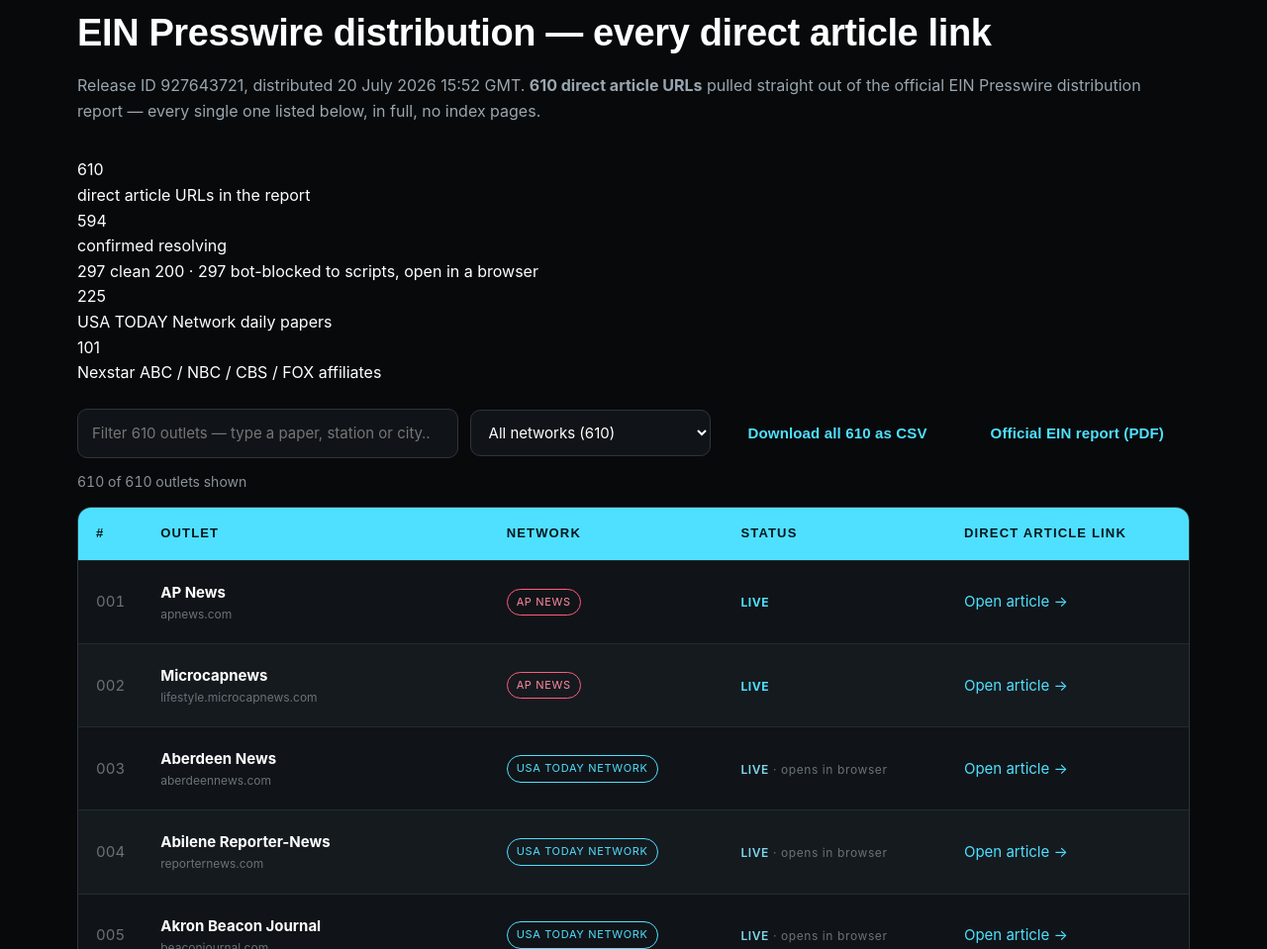
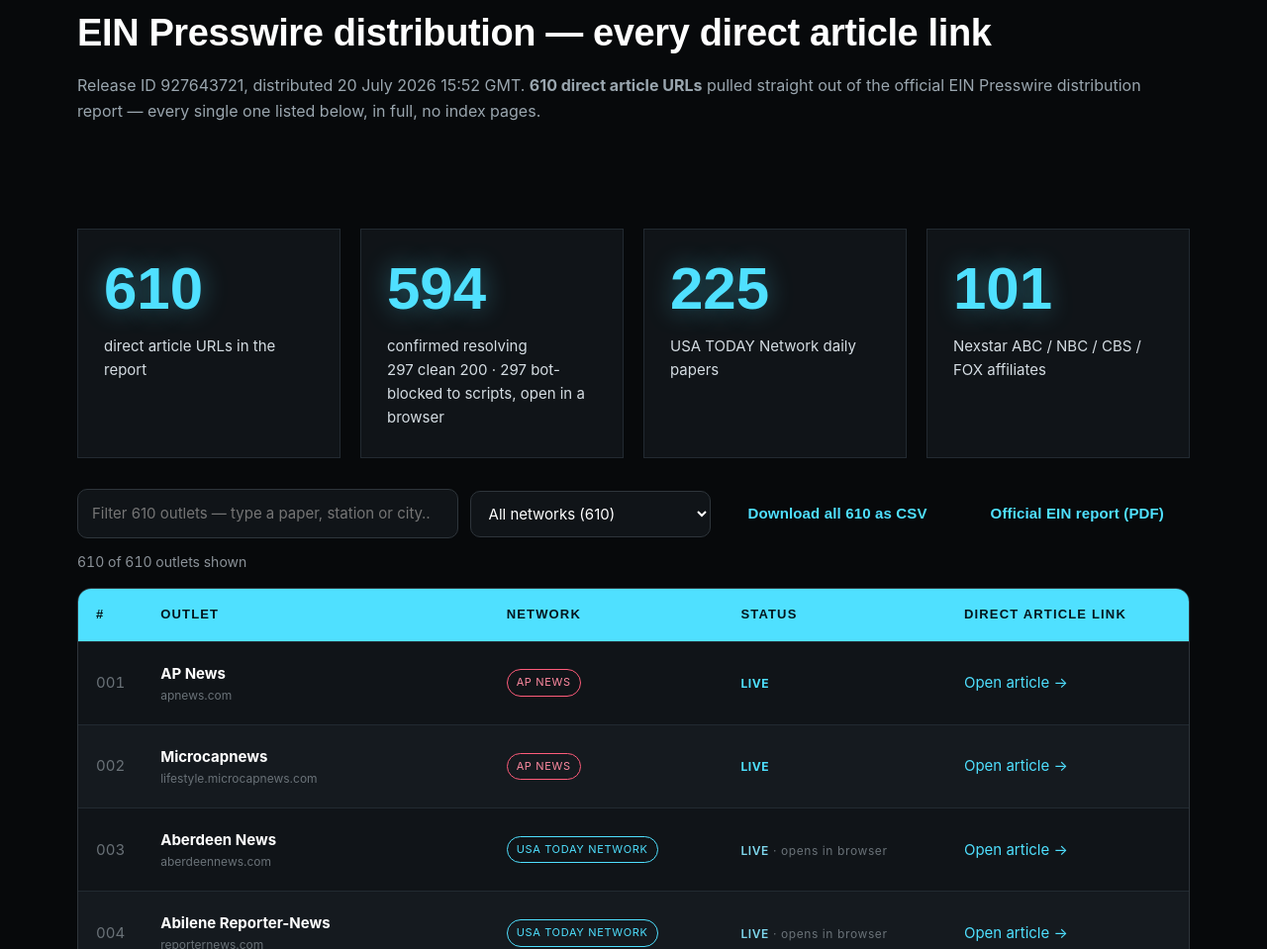
Before and after one commit to gitteromri-ux/lla-chapter1-pr-coverage, a plain HTML site: page index.html in a window 1280 px wide. Shown: the part 3817-4776 px from the top of the page at 99% size. Drawn offline with Linux system fonts and the light colour scheme; a web font is replaced by a local one.

Commit message:
Fix outlet categorisation and stat card styling

```diff
--- a/index.html
+++ b/index.html
@@ -213,11 +213,11 @@
     <h2>EIN Presswire distribution &mdash; every direct article link</h2>
     <p class="lead">Release ID 927643721, distributed 20 July 2026 15:52 GMT. <b>610 direct article URLs</b> pulled straight out of the official EIN Presswire distribution report &mdash; every single one listed below, in full, no index pages.</p>
 
-    <div class="kpis" style="margin:28px 0 8px">
-      <div class="kpi"><div class="n">610</div><div class="l">direct article URLs in the report</div></div>
-      <div class="kpi"><div class="n">594</div><div class="l">confirmed resolving<br>297 clean 200 &middot; 297 bot-blocked to scripts, open in a browser</div></div>
-      <div class="kpi"><div class="n">225</div><div class="l">USA TODAY Network daily papers</div></div>
-      <div class="kpi"><div class="n">101</div><div class="l">Nexstar ABC / NBC / CBS / FOX affiliates</div></div>
+    <div class="stats" style="margin:28px 0 8px">
+      <div class="stat"><b>610</b><span>direct article URLs in the report</span></div>
+      <div class="stat"><b>594</b><span>confirmed resolving<br>297 clean 200 &middot; 297 bot-blocked to scripts, open in a browser</span></div>
+      <div class="stat"><b>225</b><span>USA TODAY Network daily papers</span></div>
+      <div class="stat"><b>101</b><span>Nexstar ABC / NBC / CBS / FOX affiliates</span></div>
     </div>
 
     <div class="toolbar">
```
